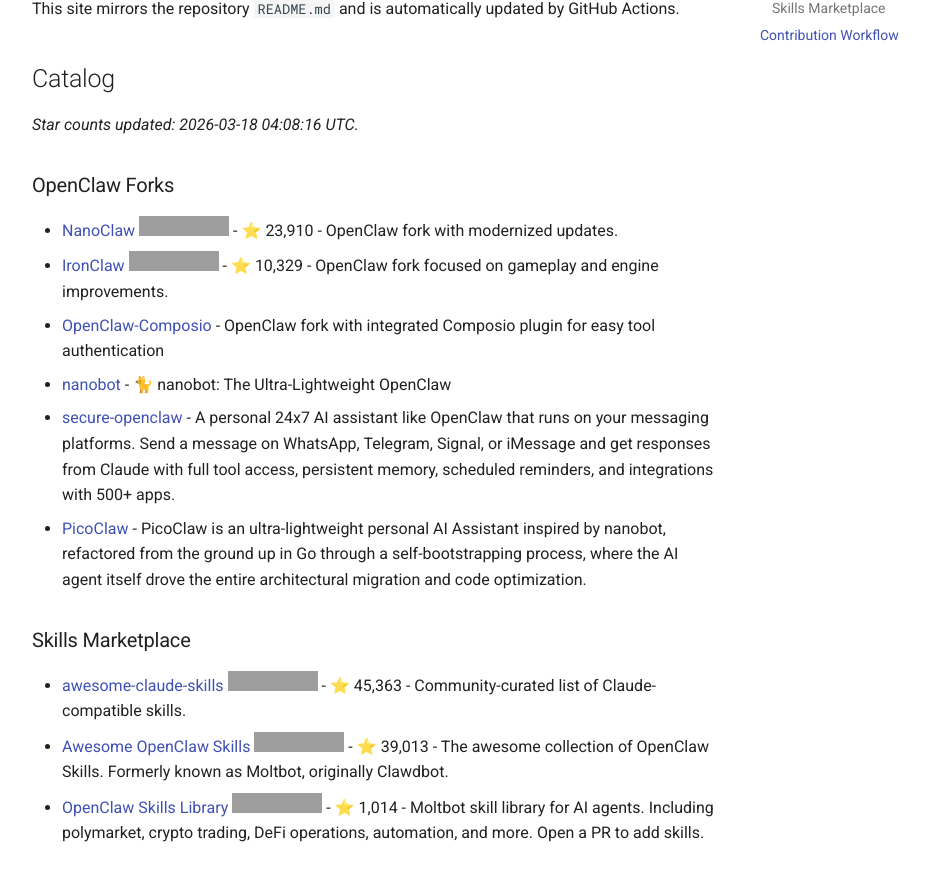
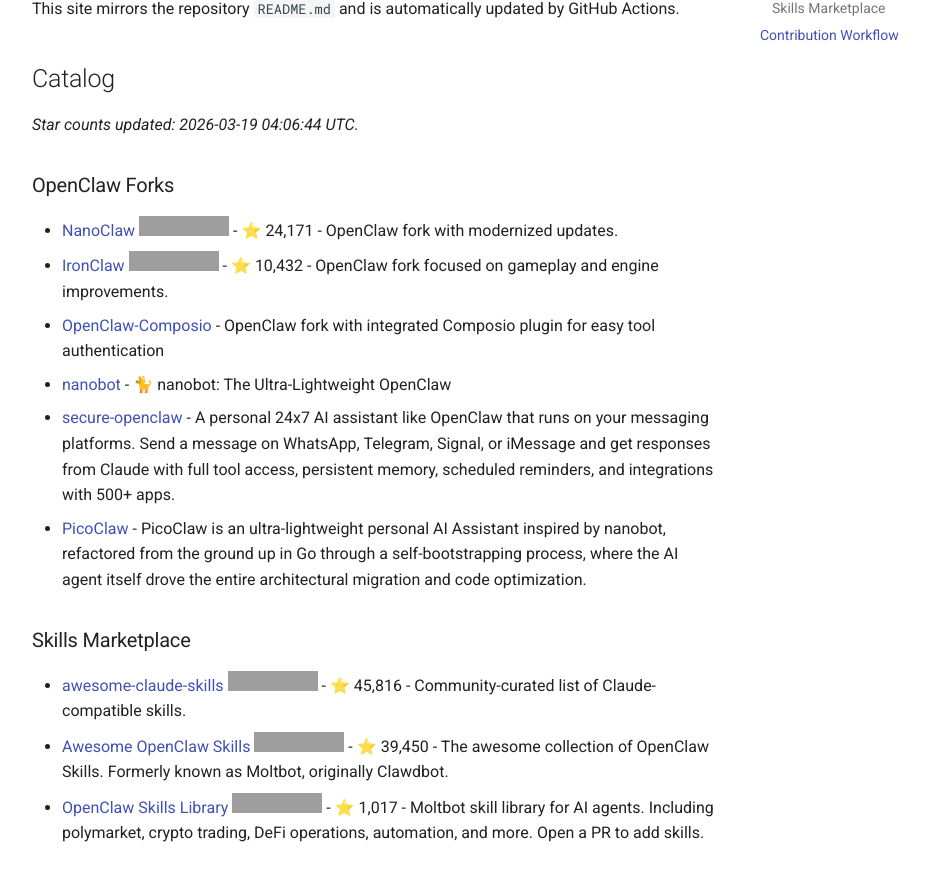
Before and after one commit to andrijdavid/awesome-claw, an MkDocs documentation site: the page built from docs/index.md, in a window 1280 px wide and 1316 px high, cut to the strip 184-1075 px from the top of the window. Shown: the whole strip, without its empty margins (264-1194 px from the left). Built offline with MkDocs 1.6.1 and Material for MkDocs 9.7.7, drawn with Linux system fonts in a browser that asks for light colours; comment, search, counter and statistics services are not loaded; grey boxes are pictures that could not be loaded.

Commit message:
chore: update repository stars

```diff
--- a/docs/index.md
+++ b/docs/index.md
@@ -6,12 +6,12 @@ This site mirrors the repository `README.md` and is automatically updated by Git
 
 <!-- BEGIN: GENERATED_REPO_LIST -->
 
-_Star counts updated: 2026-03-18 04:08:16 UTC._
+_Star counts updated: 2026-03-19 04:06:44 UTC._
 
 ### OpenClaw Forks
 
-- [NanoClaw](https://github.com/qwibitai/nanoclaw) ![GitHub Repo stars](https://img.shields.io/github/stars/qwibitai/nanoclaw?style=flat-square) - ⭐ 23,910 - OpenClaw fork with modernized updates.
-- [IronClaw](https://github.com/nearai/ironclaw) ![GitHub Repo stars](https://img.shields.io/github/stars/nearai/ironclaw?style=flat-square) - ⭐ 10,329 - OpenClaw fork focused on gameplay and engine improvements.
+- [NanoClaw](https://github.com/qwibitai/nanoclaw) ![GitHub Repo stars](https://img.shields.io/github/stars/qwibitai/nanoclaw?style=flat-square) - ⭐ 24,171 - OpenClaw fork with modernized updates.
+- [IronClaw](https://github.com/nearai/ironclaw) ![GitHub Repo stars](https://img.shields.io/github/stars/nearai/ironclaw?style=flat-square) - ⭐ 10,432 - OpenClaw fork focused on gameplay and engine improvements.
 - [OpenClaw-Composio](https://github.com/ComposioHQ/openclaw-composio) - OpenClaw fork with integrated Composio plugin for easy tool authentication
 - [nanobot](https://github.com/HKUDS/nanobot) - 🐈 nanobot: The Ultra-Lightweight OpenClaw
 - [secure-openclaw](https://github.com/ComposioHQ/secure-openclaw) - A personal 24x7 AI assistant like OpenClaw that runs on your messaging platforms. Send a message on WhatsApp, Telegram, Signal, or iMessage and get responses from Claude with full tool access, persistent memory, scheduled reminders, and integrations with 500+ apps.
@@ -19,9 +19,9 @@ _Star counts updated: 2026-03-18 04:08:16 UTC._
 
 ### Skills Marketplace
 
-- [awesome-claude-skills](https://github.com/ComposioHQ/awesome-claude-skills) ![GitHub Repo stars](https://img.shields.io/github/stars/ComposioHQ/awesome-claude-skills?style=flat-square) - ⭐ 45,363 - Community-curated list of Claude-compatible skills.
-- [Awesome OpenClaw Skills](https://github.com/VoltAgent/awesome-openclaw-skills) ![GitHub Repo stars](https://img.shields.io/github/stars/VoltAgent/awesome-openclaw-skills?style=flat-square) - ⭐ 39,013 - The awesome collection of OpenClaw Skills. Formerly known as Moltbot, originally Clawdbot.
-- [OpenClaw Skills Library](https://github.com/BankrBot/openclaw-skills) ![GitHub Repo stars](https://img.shields.io/github/stars/BankrBot/openclaw-skills?style=flat-square) - ⭐ 1,014 - Moltbot skill library for AI agents. Including polymarket, crypto trading, DeFi operations, automation, and more. Open a PR to add skills.
+- [awesome-claude-skills](https://github.com/ComposioHQ/awesome-claude-skills) ![GitHub Repo stars](https://img.shields.io/github/stars/ComposioHQ/awesome-claude-skills?style=flat-square) - ⭐ 45,816 - Community-curated list of Claude-compatible skills.
+- [Awesome OpenClaw Skills](https://github.com/VoltAgent/awesome-openclaw-skills) ![GitHub Repo stars](https://img.shields.io/github/stars/VoltAgent/awesome-openclaw-skills?style=flat-square) - ⭐ 39,450 - The awesome collection of OpenClaw Skills. Formerly known as Moltbot, originally Clawdbot.
+- [OpenClaw Skills Library](https://github.com/BankrBot/openclaw-skills) ![GitHub Repo stars](https://img.shields.io/github/stars/BankrBot/openclaw-skills?style=flat-square) - ⭐ 1,017 - Moltbot skill library for AI agents. Including polymarket, crypto trading, DeFi operations, automation, and more. Open a PR to add skills.
 
 <!-- END: GENERATED_REPO_LIST -->
 
```
Also changed, not shown: README.md (+6 -6 lines).
